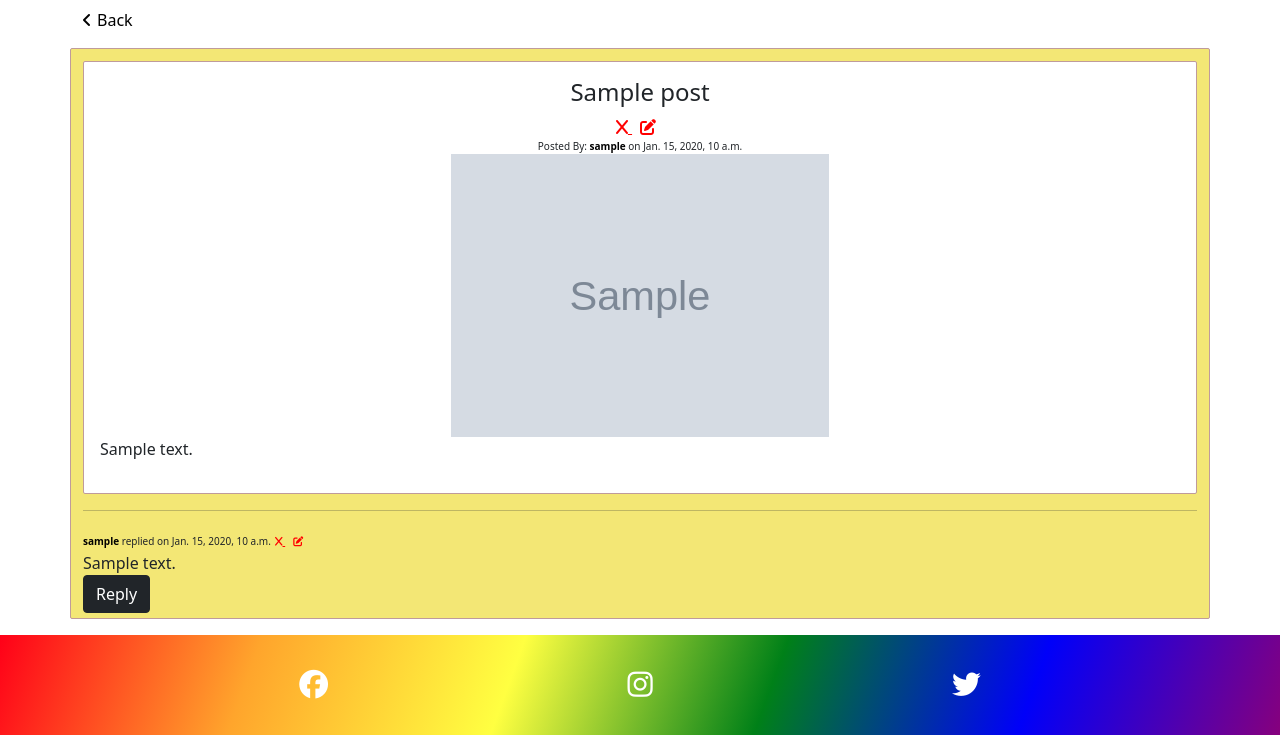
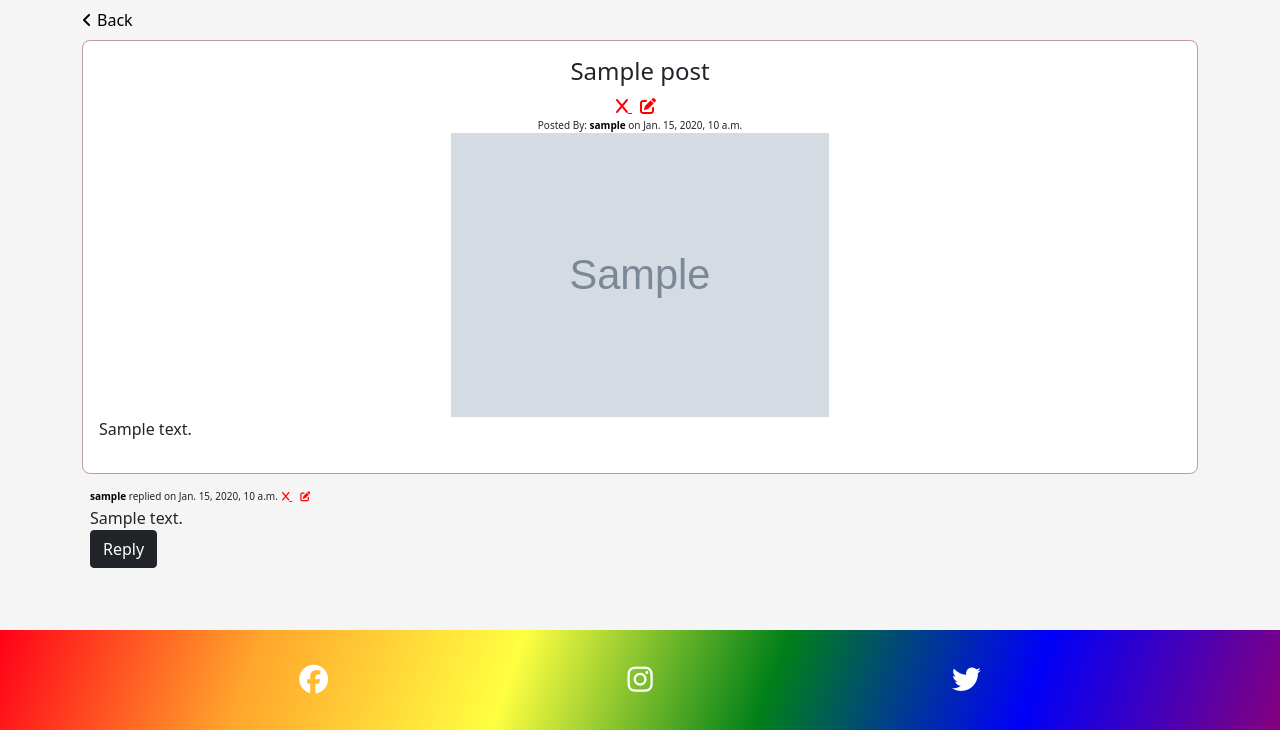
Before and after one commit to Dee-McG/DBAA, a Django app: page /posts/view/00000000-0000-0000-0000-000000000001/ in a window 1280 px wide. Shown: the part 70-805 px from the top of the page. Run offline with Django 4.2, Linux system fonts and the light colour scheme; a user stored in the database is signed in; tables that the repository leaves empty hold one stand-in row (values such as "Sample post"); grey boxes marked "Sample" are stand-in pictures; some libraries are stand-ins or nearby versions.

Commit message:
Style all post and reply pages

```diff
--- a/posts/static/posts/css/posts.css
+++ b/posts/static/posts/css/posts.css
@@ -30,11 +30,16 @@
     display: flex;
     flex-direction: row;
     overflow: hidden;
+    background-color: white;
 }
 
 .post-container {
     border-radius: 5px;
     height: 100%;
+}
+
+main {
+    background-color: whitesmoke;
 }
 
 .thumb-img {
@@ -87,8 +92,8 @@
     background-color: white;
     margin-top: .75rem;
     padding: 1rem;
-    border: 0.5px solid #bf9b9b;
-    border-radius: 2px;
+    border: 1px solid #bf9b9b;
+    border-radius: 8px;
 }
 
 .hide {
--- a/posts/templates/posts/create_post.html
+++ b/posts/templates/posts/create_post.html
@@ -8,7 +8,7 @@
 
 {% block content %}
 
-<div class="container view-post mb-3">
+<div class="container d-flex justify-content-center mb-3">
     <form method="POST" action="{% url 'create_post' %}" class="post-con mb-2" enctype="multipart/form-data">
         <h1 class="d-block text-center title">Start A Discussion</h1>
         {% csrf_token %}
--- a/posts/templates/posts/edit_post.html
+++ b/posts/templates/posts/edit_post.html
@@ -11,9 +11,9 @@
     <a href="{% url 'posts' %}" class="back-link"><i class="fa-solid fa-angle-left arrow"></i>Back</a>
 </div>
 
-<div class="container view-post mb-3">
+<div class="container d-flex justify-content-center flex-column mb-3">
     <!-- FORM -->
-    <form method="POST" action="{% url 'edit_post' post.did %}" class="form post-con mb-2" enctype="multipart/form-data">
+    <form method="POST" action="{% url 'edit_post' post.did %}" class="form post-con w-100 mb-2" enctype="multipart/form-data">
         <h1 class="d-block text-center title">Edit A Discussion</h1>
         {% csrf_token %}
         {{ form|crispy }}
@@ -23,7 +23,7 @@
         </div>
     </form>
     <!-- POST -->
-    <div class="post-con">
+    <div class="post-con w-100">
         <h1 class="fs-4 text-center">{{post.title}}</h1>
         <span class="sm-txt d-block text-center">Posted By: <strong>{{post.user}}</strong> on
             {{post.time}}</span>
--- a/posts/templates/posts/edit_reply.html
+++ b/posts/templates/posts/edit_reply.html
@@ -8,13 +8,15 @@
 
 {% block content %}
 
-<div class="container view-post mb-3">
-    <form method="POST" class="post-con mb-2" enctype="multipart/form-data">
+<div class="container">
+        <form method="POST" class="post-con mb-2 p-3 mt-3" enctype="multipart/form-data">
             <h1 class="d-block text-center title">Edit Reply</h1>
             {% csrf_token %}
             {{ form|crispy }}
             {{ form.media }}
+            <div class="d-flex justify-content-center">
                 <button type="submit" class="btn-dark">Submit</button>
+            </div>
         </form>
 </div>
 
--- a/posts/templates/posts/view_post.html
+++ b/posts/templates/posts/view_post.html
@@ -14,9 +14,9 @@
     <a onclick="history.back()" class="back-link"><i class="fa-solid fa-angle-left arrow"></i>Back</a>
 </div>
 
-<div class="container view-post mb-3">
+<div class="container d-flex justify-content-center flex-column mb-3">
     <!-- Post -->
-    <div class="post-con">
+    <div class="post-bor p-3 mt-2 d-flex flex-column">
         <h1 class="fs-4 text-center">{{post.title}}</h1>
 
         {% if request.user == post.user %}
@@ -47,8 +47,8 @@
 
         <p>{{post.body|safe}}</p>
     </div>
-    <hr>
 
+    <div class="p-2">
         <!-- Replies -->
         {% for reply in replies %}
         <span class="sm-txt">
@@ -73,15 +73,21 @@
         <p class="p-0 m-0">{{ reply.body|safe }}</p>
         {% endfor %}
 
+        <div class="w-25">
             <a class="btn btn-dark" onclick="toggleForm()">Reply</a>
+        </div>
+    </div>
 
-    <form method="POST" action="{% url 'create_reply' post.did %}" id="reply" class="post-con mb-2 hide" enctype="multipart/form-data">
+    <div id="reply" class="hide mt-3">
+        <form method="POST" action="{% url 'create_reply' post.did %}"
+            class="post-bor d-flex flex-column mb-2 p-3" enctype="multipart/form-data">
             <h1 class="d-block text-center title">Reply to Discussion</h1>
             {% csrf_token %}
             {{ form|crispy }}
             {{ form.media }}
             <button type="submit" class="btn-dark">Submit</button>
         </form>
+    </div>
 
 {% endfor %}
 
```
Lines whose indentation alone changed are shown as unchanged.
